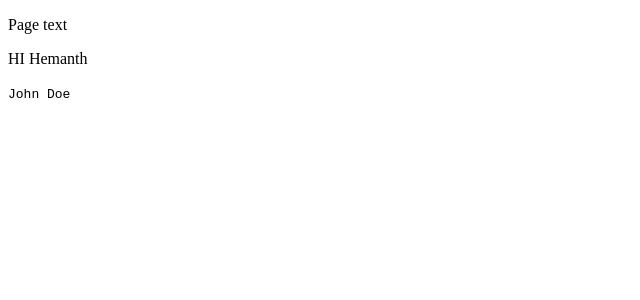
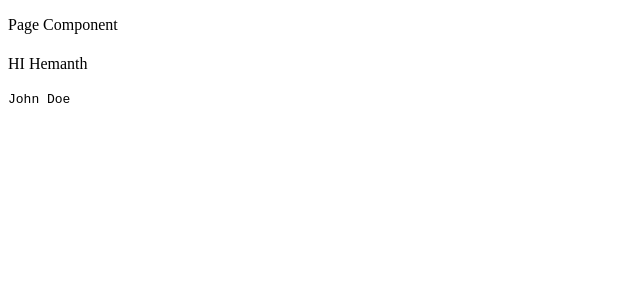
Before and after one commit to Hemanth-002/ecom, a Next.js app in the folder client/: page / in a window 1280 px wide. Shown: the top 300 px of the page, without its empty margins (0-640 px from the left). Built offline with nearby package versions, Linux system fonts and the light colour scheme.

Commit message:
Chore: Setup _app.js

```diff
--- a/client/components/Page.js
+++ b/client/components/Page.js
@@ -3,7 +3,8 @@ import React from "react";
 const Page = ({ children, type }) => {
   return (
     <div>
-      <p>Page {type}</p>
+      <p>Page Component</p>
+      <h1>{type}</h1>
       {children}
     </div>
   );
--- /dev/null
+++ b/client/pages/_app.js
@@ -0,0 +1,12 @@
+import React from "react";
+import Page from "../components/Page";
+
+const MyApp = ({ Component, pageProps }) => {
+  return (
+    <Page>
+      <Component {...pageProps} />
+    </Page>
+  );
+};
+
+export default MyApp;
--- a/client/pages/index.js
+++ b/client/pages/index.js
@@ -1,10 +1,8 @@
-import Page from "../components/Page";
-
 export default function IndexPage() {
   return (
-    <Page type={'text'} >
+    <>
       <p>HI Hemanth</p>
       <code> John Doe </code>
-    </Page>
+    </>
   );
 }
```
Also changed, not shown: client/pages/sell.js (+1 -8 lines), client/pages/app.js (deleted).
